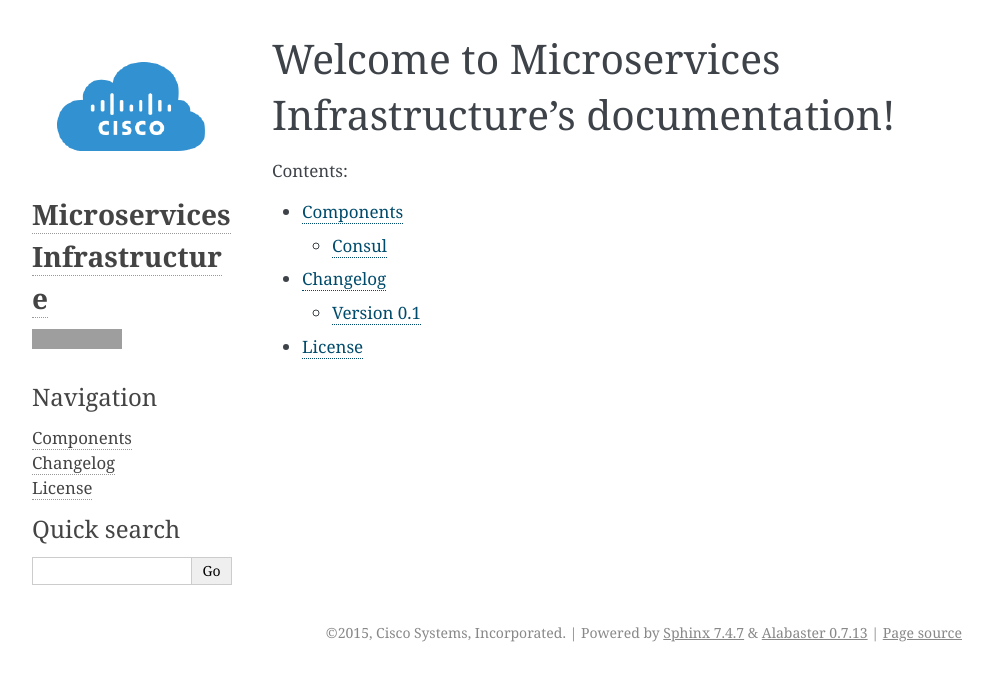
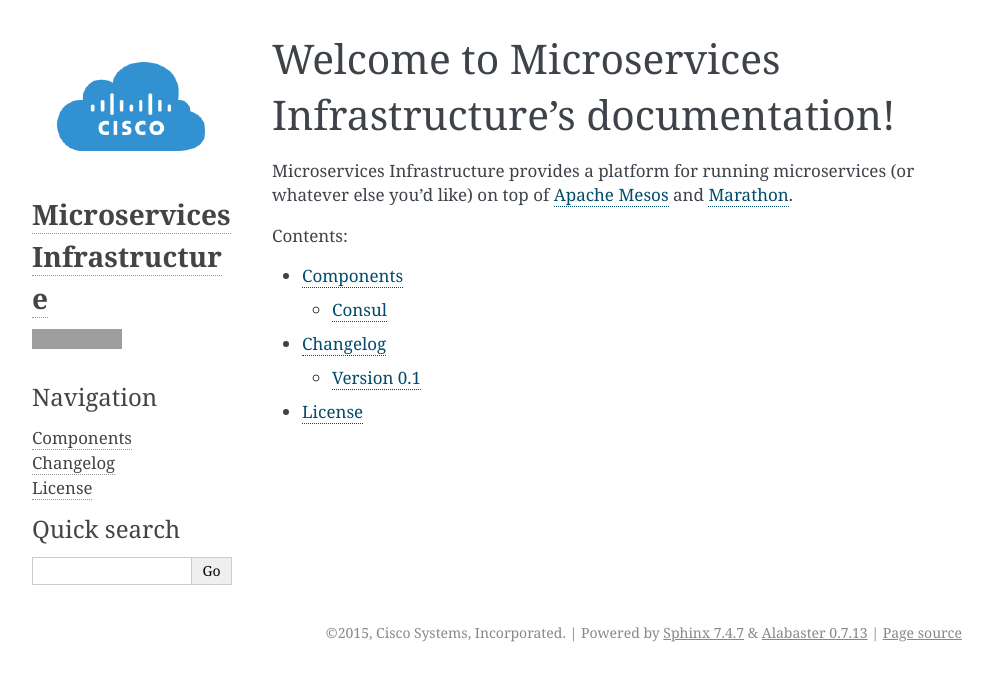
Before and after one commit to mantl/mantl, a Sphinx documentation site: the page built from docs/index.rst, in a window 1280 px wide, cut to the strip 0-681 px from the top of the page. Shown: the whole strip, without its empty margins (148-1141 px from the left). Built offline with Sphinx 7.4.7, drawn with Linux system fonts in a browser that asks for light colours; grey boxes are pictures that could not be loaded.

Commit message:
docs: add text on index

```diff
--- a/docs/index.rst
+++ b/docs/index.rst
@@ -1,10 +1,9 @@
-.. Microservices Infrastructure documentation master file, created by
-   sphinx-quickstart on Wed Feb  4 06:59:14 2015.
-   You can adapt this file completely to your liking, but it should at least
-   contain the root `toctree` directive.
-
 Welcome to Microservices Infrastructure's documentation!
 ========================================================
+
+Microservices Infrastructure provides a platform for running
+microservices (or whatever else you'd like) on top of `Apache Mesos`_
+and `Marathon`_.
 
 Contents:
 
@@ -14,3 +13,7 @@
    components/index.rst
    changelog.rst
    license.rst
+
+
+.. _Apache Mesos: https://mesos.apache.org/
+.. _Marathon: https://mesosphere.github.io/marathon/
```
